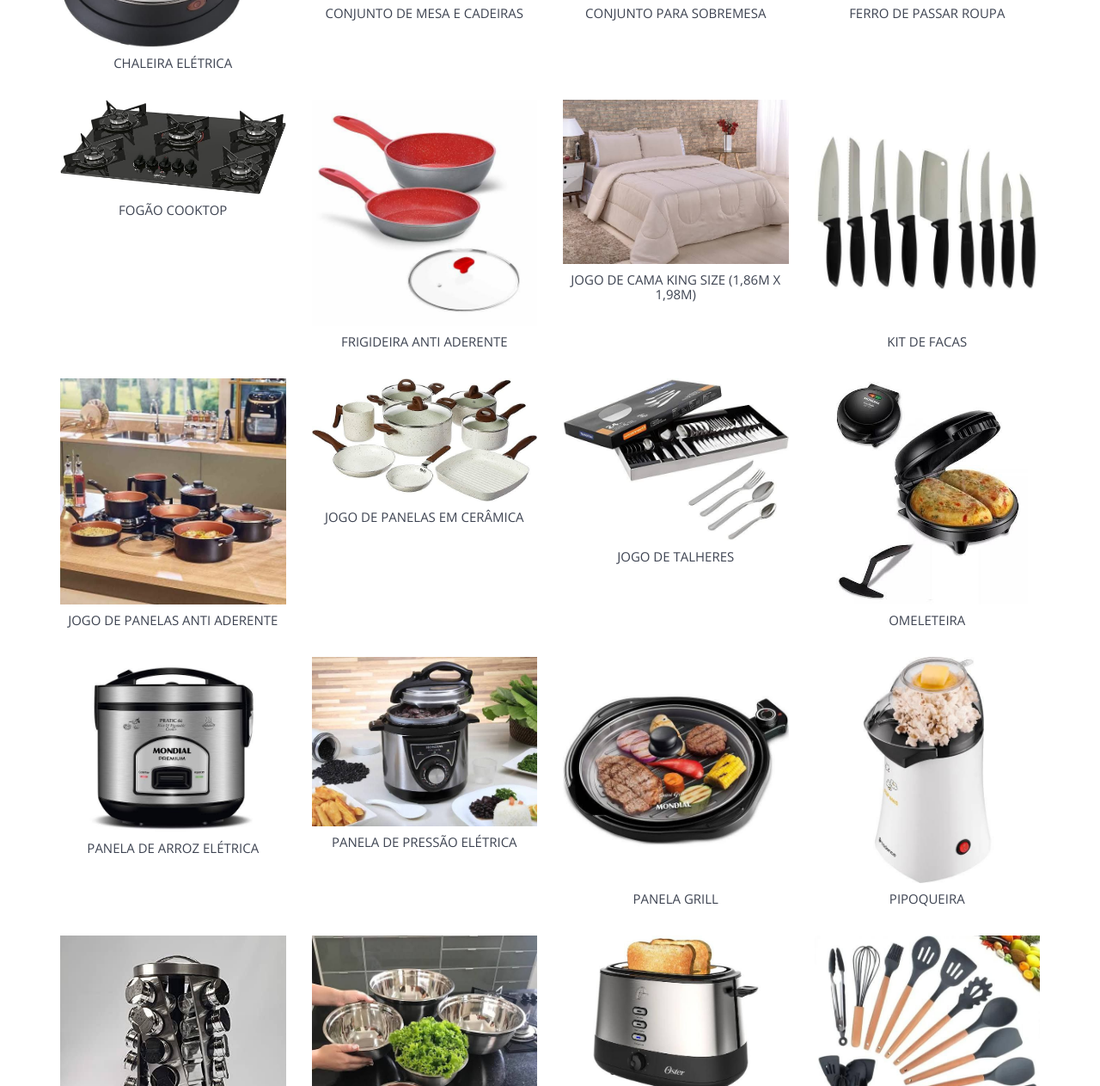
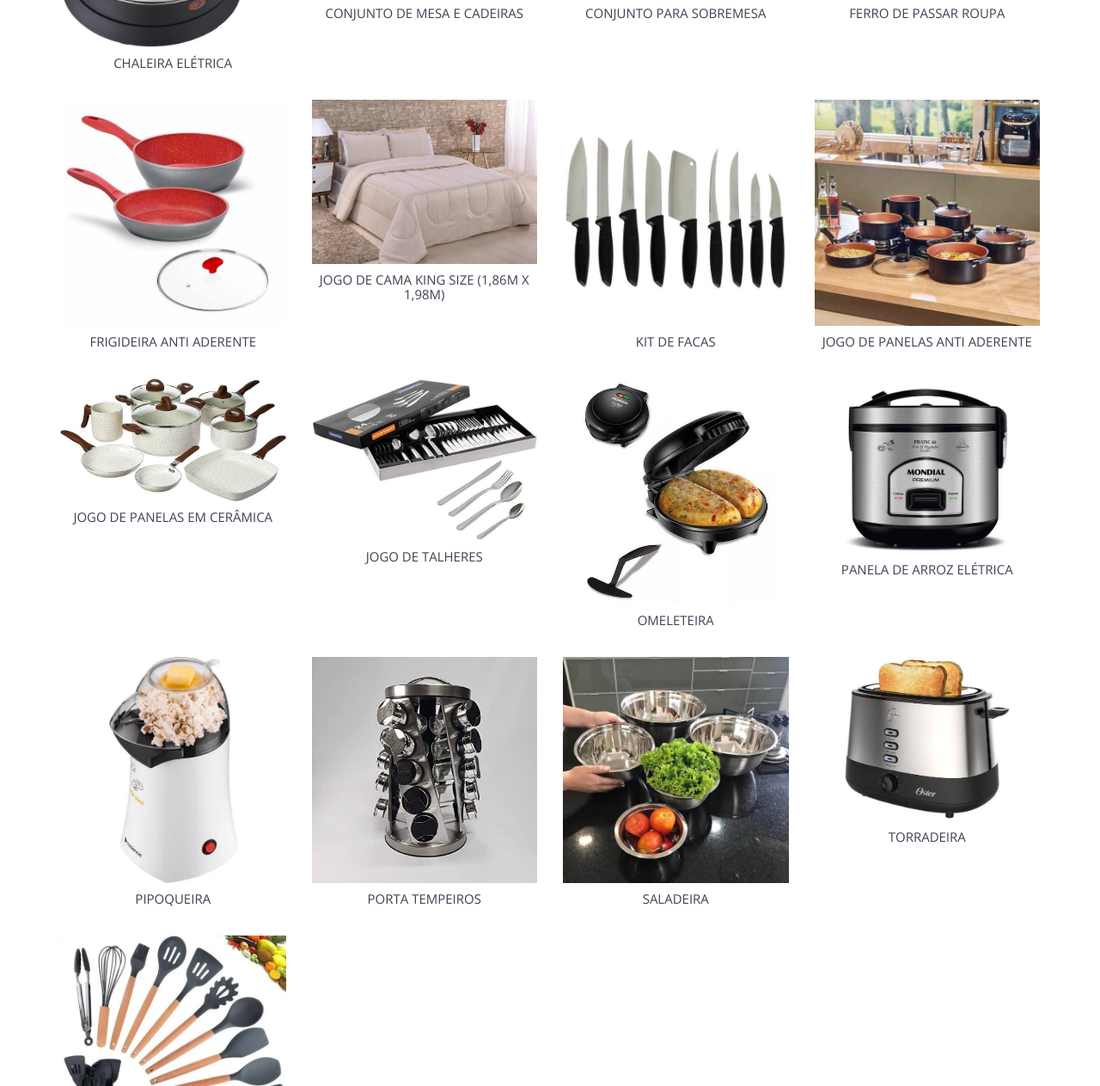
Before and after one commit to dmcardoso/wedding, a website: page index.html in a window 1280 px wide. Shown: the part 2676-3939 px from the top of the page at 86% size. Drawn offline with nearby package versions, Linux system fonts and the light colour scheme.

Commit message:
Update index.html

```diff
--- a/index.html
+++ b/index.html
@@ -250,10 +250,10 @@
                 <img src="img/presentes/ferrodepassar.jpg" />
                 <h5><span>Ferro de passar roupa</span></h5>
             </div>
-            <div class="wp9 col-md-3 presente">
+<!--             <div class="wp9 col-md-3 presente">
                 <img src="img/presentes/cooktop.jpg" />
                 <h5><span>Fogão Cooktop</span></h5>
-            </div>
+            </div> -->
             <div class="wp1 col-md-3 presente">
                 <img src="img/presentes/frigideiraantiaderente.jpg" />
                 <h5><span>Frigideira Anti Aderente</span></h5>
@@ -286,14 +286,14 @@
                 <img src="img/presentes/panelaeletrica.jpg" />
                 <h5><span>Panela de arroz elétrica</span></h5>
             </div>
-            <div class="wp7 col-md-3 presente">
+<!--             <div class="wp7 col-md-3 presente">
                 <img src="img/presentes/paneladepressao.jpg" />
                 <h5><span>Panela de pressão elétrica</span></h5>
-            </div>
-            <div class="wp8 col-md-3 presente">
+            </div> -->
+<!--             <div class="wp8 col-md-3 presente">
                 <img src="img/presentes/grill.jpg" />
                 <h5><span>Panela Grill</span></h5>
-            </div>
+            </div> -->
             <div class="wp9 col-md-3 presente">
                 <img src="img/presentes/pipoqueira.jpg" />
                 <h5><span>Pipoqueira</span></h5>
```
